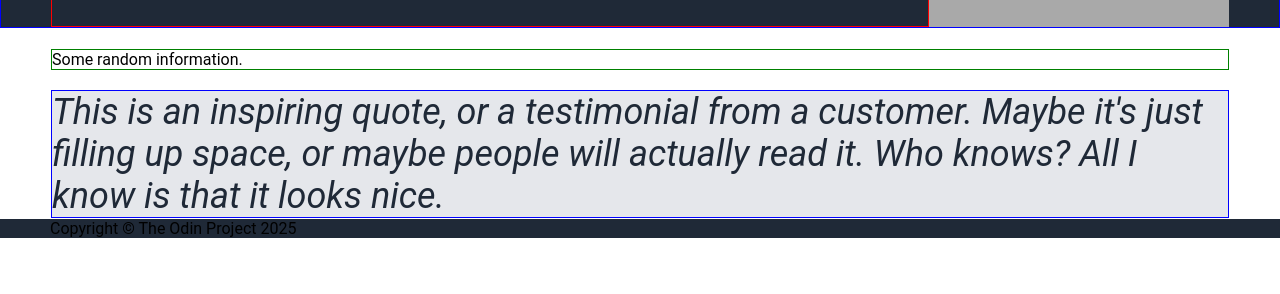
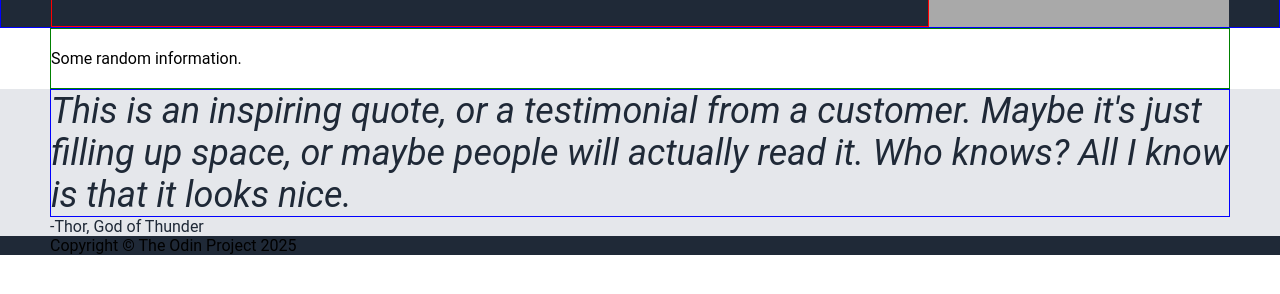
Before and after one commit to tsultan16/odin-landing-page, a plain HTML site: page index.html in a window 1280 px wide. Shown: the part 152-446 px from the top of the page. Drawn offline with Linux system fonts and the light colour scheme.

Commit message:
split content section into two parts, added some color style

```diff
--- a/index.html
+++ b/index.html
@@ -37,14 +37,22 @@
 
     </div>
 
-    <div class="content">
+    <div class="content-1">
         <div class="content-title">Some random information.</div>
 
+    </div>
+
+    <div class="content-2">
         <div class="quote-section">
-            This is an inspiring quote, or a testimonial from a customer. Maybe it's just filling up
-            space, or maybe people will actually read it. Who knows? All I know is that it looks nice.
+            <div class="quote-text">
+                This is an inspiring quote, or a testimonial from a customer. Maybe it's just filling up
+                space, or maybe people will actually read it. Who knows? All I know is that it looks nice.
+            </div>
+            <div class="quote-author">
+                -Thor, God of Thunder
+            </div>
+        </div>
 
-        </div>
     </div>
 
     <div class="footer">
--- a/style.css
+++ b/style.css
@@ -10,7 +10,7 @@ body {
 
 }
 
-.header, .hero, .content, .footer {
+.header, .hero, .content-1, .content-2, .footer {
     padding: 0 50px;
     /* padding-left: 10px; */
     /* padding-right: 10px; */
@@ -19,12 +19,6 @@ body {
 
 .header, .footer {
     background-color: #1F2937;
-}
-
-
-.content {
-    border: 1px solid white;
-
 }
 
 
@@ -88,15 +82,25 @@ a {
     flex-shrink: 0;
 }
 
+.content-1 {
+    background-color: white;
+}
+
 .content-title {
     border: 1px solid green;
-    margin: 20px 0;
+    padding: 20px 0;
+}
+
+.content-2 {
+    background-color: #E5E7EB;
 }
 
 .quote-section {
+    color: #1F2937
+}
+
+.quote-text {
     border: 1px solid blue;
     font-size: 36px;
     font-style: italic;
-    background-color: #E5E7EB;
-    color: #1F2937
 }
```
